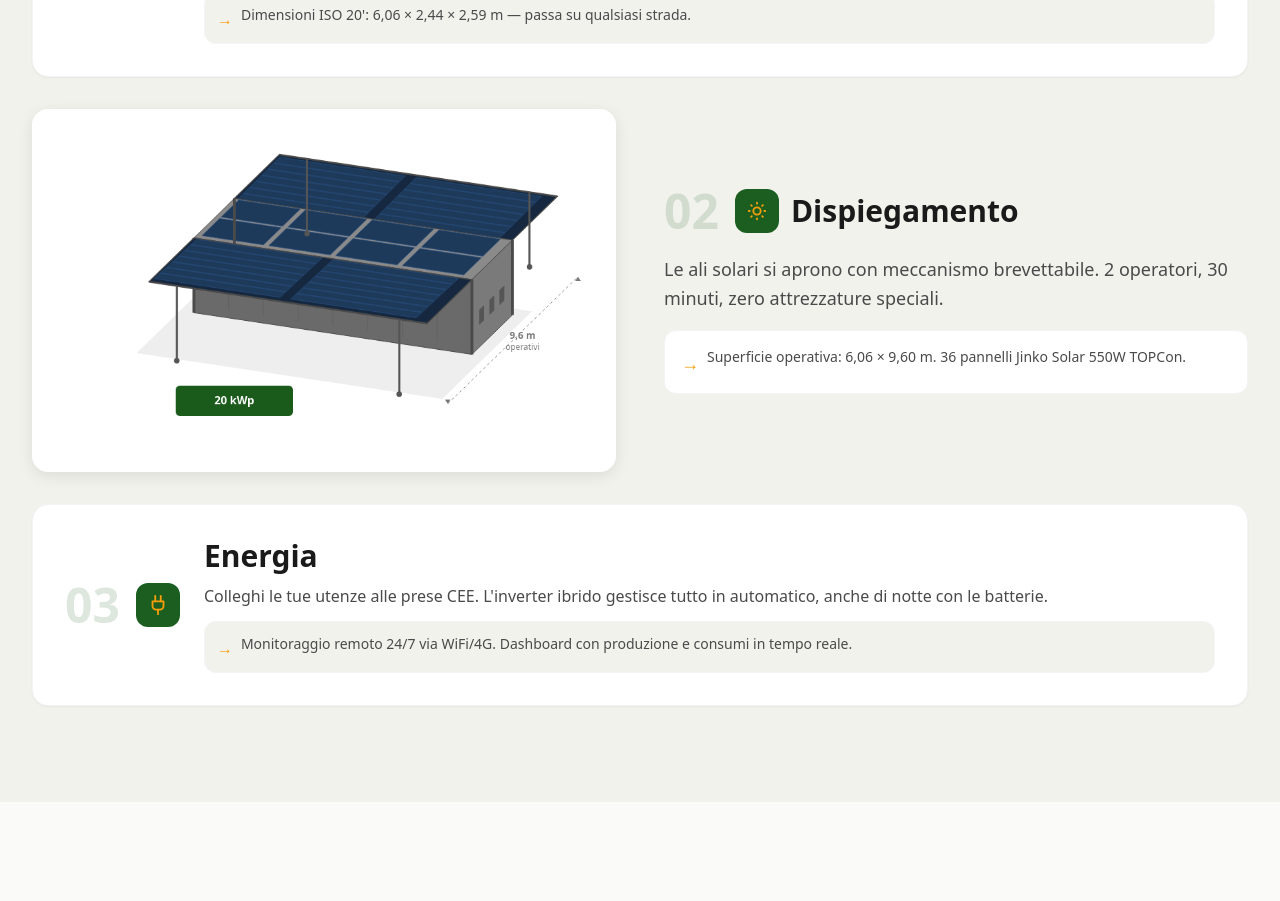
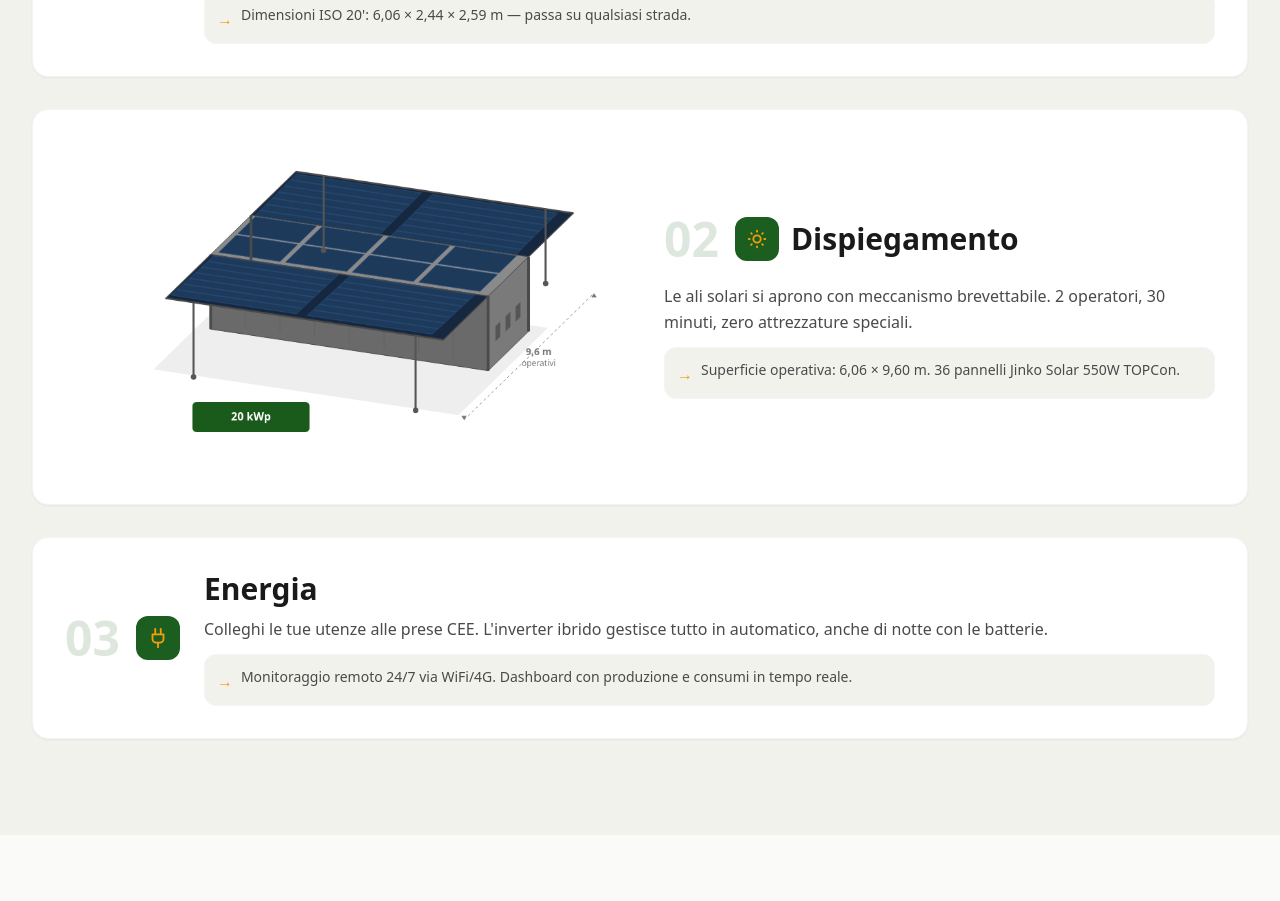
Before and after one commit to marcusaurelius-afk/SFM-energia, a Next.js app: page / in a window 1280 px wide. Shown: the part 3217-4118 px from the top of the page. Built offline with nearby package versions, Linux system fonts and the light colour scheme; no server answers.

Commit message:
fix: step 02 matches card style of 01/03, animation has no background
Step 02 now uses same white card + gray detail box as steps 01/03.
Animation canvas has no white wrapper (transparent background).

https://claude.ai/code/session_01Ruumm5xoibdz8xtoJuXKW2

```diff
--- a/components/sections/HowItWorks.tsx
+++ b/components/sections/HowItWorks.tsx
@@ -7,25 +7,8 @@ import { Section, Container, SectionHeader } from '@/components/ui/Section'
 
 const SFM20Animation = dynamic(
   () => import('@/components/ui/SFM20Animation').then((m) => m.SFM20Animation),
-  { ssr: false, loading: () => <div className="w-full aspect-[5/3] bg-gray-100 rounded-2xl animate-pulse" /> }
+  { ssr: false, loading: () => <div className="w-full aspect-[5/3]" /> }
 )
-
-const sideSteps = [
-  {
-    number: '01',
-    icon: Truck,
-    title: 'Consegna',
-    description: 'Il container arriva sul tuo sito con camion standard. Posizionamento con gru in 15 minuti. Nessun permesso speciale per il trasporto.',
-    detail: "Dimensioni ISO 20': 6,06 × 2,44 × 2,59 m — passa su qualsiasi strada.",
-  },
-  {
-    number: '03',
-    icon: Plug,
-    title: 'Energia',
-    description: "Colleghi le tue utenze alle prese CEE. L'inverter ibrido gestisce tutto in automatico, anche di notte con le batterie.",
-    detail: 'Monitoraggio remoto 24/7 via WiFi/4G. Dashboard con produzione e consumi in tempo reale.',
-  },
-]
 
 export function HowItWorks() {
   return (
@@ -39,7 +22,7 @@ export function HowItWorks() {
 
         <div className="flex flex-col gap-8">
 
-          {/* Step 01 — card orizzontale */}
+          {/* Step 01 */}
           <motion.div
             initial={{ opacity: 0, y: 24 }}
             whileInView={{ opacity: 1, y: 0 }}
@@ -65,21 +48,22 @@ export function HowItWorks() {
             </div>
           </motion.div>
 
-          {/* Step 02 — animazione in evidenza */}
+          {/* Step 02 — card identica a 01/03, animazione senza sfondo */}
           <motion.div
             initial={{ opacity: 0, y: 24 }}
             whileInView={{ opacity: 1, y: 0 }}
             viewport={{ once: true, margin: '-60px' }}
-            transition={{ duration: 0.6, delay: 0.1, ease: 'easeOut' }}
-            className="grid grid-cols-1 lg:grid-cols-2 gap-8 lg:gap-12 items-center"
+            transition={{ duration: 0.6, delay: 0.05, ease: 'easeOut' }}
+            className="bg-white rounded-2xl border border-gray-100 shadow-sm p-6 lg:p-8"
           >
-            {/* Animazione */}
-            <div className="lg:order-1 w-full rounded-2xl overflow-hidden shadow-card-lg bg-white flex items-center justify-center p-4">
+            <div className="grid grid-cols-1 lg:grid-cols-2 gap-8 lg:gap-12 items-center">
+              {/* Animazione senza sfondo */}
+              <div className="flex items-center justify-center">
                 <SFM20Animation className="w-full" />
               </div>
 
               {/* Testo */}
-            <div className="lg:order-2">
+              <div>
                 <div className="flex items-center gap-4 mb-5">
                   <span className="font-display text-5xl font-bold text-primary/15 leading-none select-none">02</span>
                   <div className="flex items-center gap-3">
@@ -89,17 +73,18 @@ export function HowItWorks() {
                     <h3 className="font-display text-display-sm font-bold text-text">Dispiegamento</h3>
                   </div>
                 </div>
-              <p className="text-lg text-text-muted leading-relaxed mb-4">
+                <p className="text-text-muted leading-relaxed mb-3">
                   Le ali solari si aprono con meccanismo brevettabile. 2 operatori, 30 minuti, zero attrezzature speciali.
                 </p>
-              <div className="flex items-start gap-2 bg-white rounded-xl p-4 border border-gray-100">
-                <span className="text-accent text-lg mt-0.5" aria-hidden="true">→</span>
+                <div className="flex items-start gap-2 bg-background-alt rounded-xl p-3 border border-gray-100">
+                  <span className="text-accent mt-0.5" aria-hidden="true">→</span>
                   <p className="text-sm text-text-muted">Superficie operativa: 6,06 × 9,60 m. 36 pannelli Jinko Solar 550W TOPCon.</p>
+                </div>
               </div>
             </div>
           </motion.div>
 
-          {/* Step 03 — card orizzontale */}
+          {/* Step 03 */}
           <motion.div
             initial={{ opacity: 0, y: 24 }}
             whileInView={{ opacity: 1, y: 0 }}
```
Lines whose indentation alone changed are shown as unchanged.
